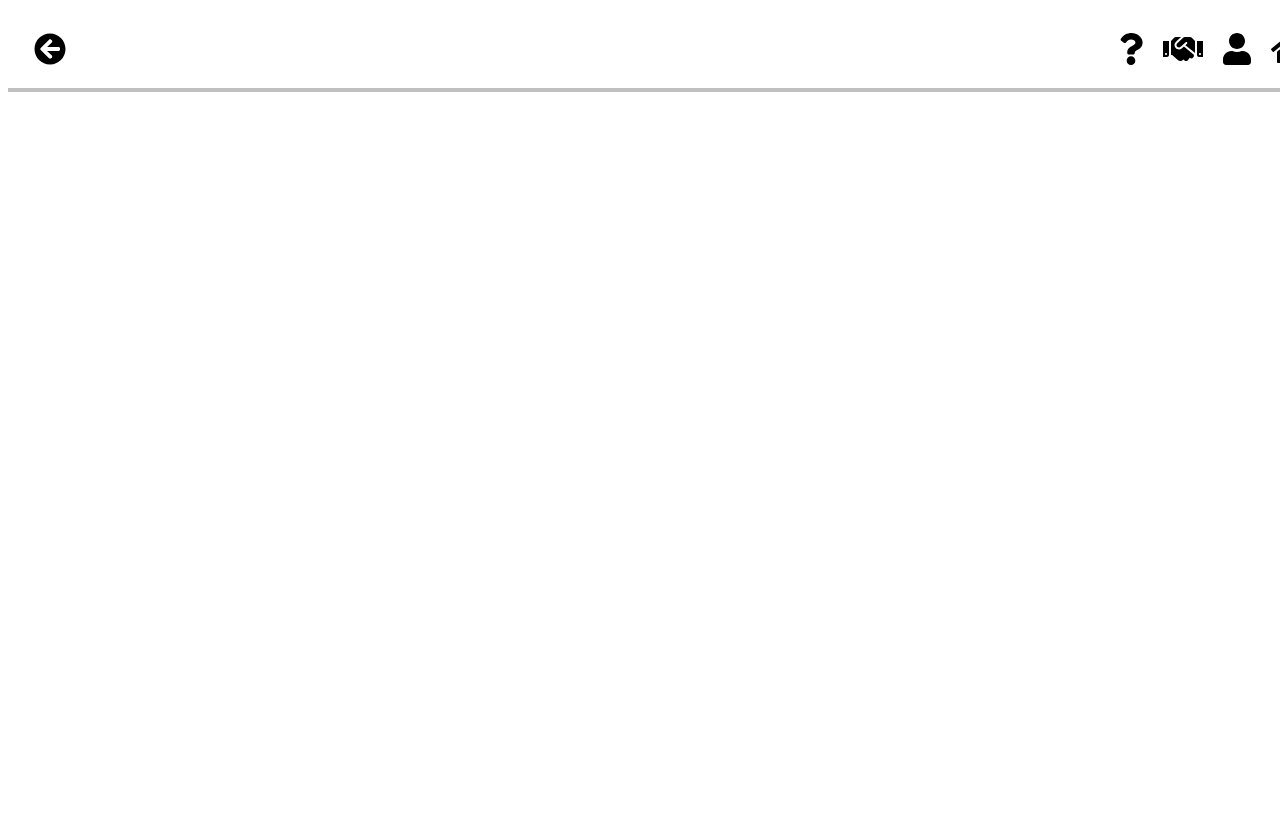
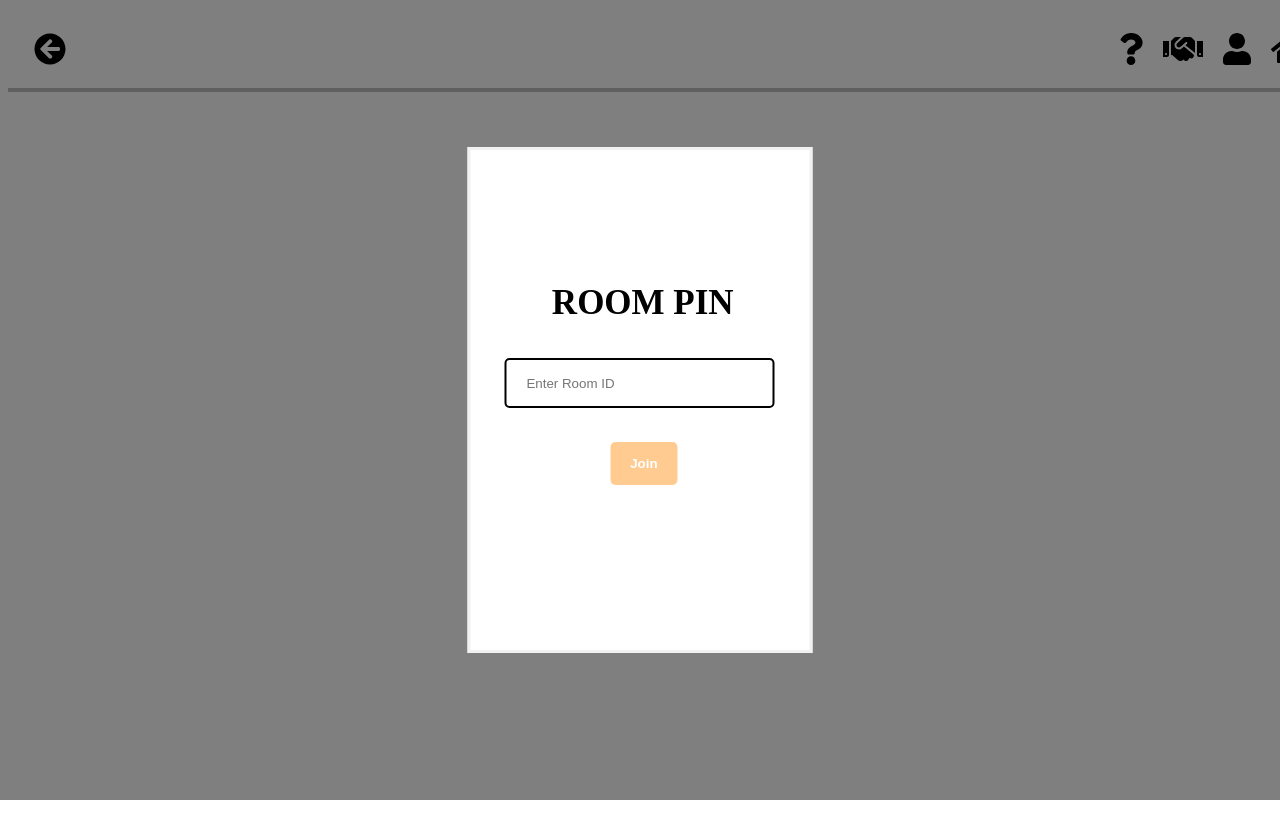
Before and after one commit to team-404-hcmus/QuizMeFE, a React (Create React App) app: page / in a window 1280 px wide. Both pictures are taken after a click on the icon 1182 px from the left and 49 px from the top of the page. Built offline with nearby package versions, Linux system fonts and the light colour scheme.

Commit message:
join room form

```diff
--- a/src/Component/HomeForm/form.css
+++ b/src/Component/HomeForm/form.css
@@ -8,3 +8,32 @@
 	border-radius: 5px;
     pointer-events: none;
 }
+
+.JRlabel{
+	position: absolute;
+	width: 100%;
+	height: 28px;
+	left: 24%;
+	top: 139px;
+	font-weight: bold;
+	font-size: 35px;
+	line-height: 28px;
+	display: flex;
+	align-items: center;
+	text-align: center;
+}
+
+.roomPin{
+	position: absolute;
+	max-width: 270px;
+	height: 50px;
+	left: 10%;
+	top: 200px;
+	border-radius: 5px;
+}
+.joinBtn{
+	padding: 10px 21px;
+	position: absolute;
+	left: 35%;
+	top: 279px;
+}
--- a/src/Component/HomeForm/index.tsx
+++ b/src/Component/HomeForm/index.tsx
@@ -55,7 +55,7 @@ function ProfileForm(props:any) {
 
 function ChangePassForm(props:any){
 	return(
-		<form>
+		<form className='joinRoomForm'>
 			<div>
 				<div className='labelContainer'>
 					<label className="label"><b>CHANGE</b></label>
@@ -80,4 +80,25 @@ function ChangePassForm(props:any){
 		</form>
 	)
 }
-export{ProfileForm,ChangePassForm}
+
+function JoinRoomForm(props:any){
+	return(
+		<form>
+			<div className='container'>
+				<div className='JRlabelContainer'>
+					<label className='JRlabel'><b>ROOM PIN</b></label>
+				</div>
+				<div className='container'>
+					<input type="text" placeholder="Enter Room ID" className='roomPin' required></input>
+				</div>
+				<div className='container'>
+					<div className='joinBtn'>
+						<button className='landingBtn' type="submit">Join</button>
+					</div>
+				</div>
+			</div>
+		</form>
+	)
+}
+
+export{ProfileForm,ChangePassForm,JoinRoomForm}
--- a/src/Component/LandingForm/form.css
+++ b/src/Component/LandingForm/form.css
@@ -80,3 +80,7 @@ span.pass {
 	border-radius: 5px;
     pointer-events: none;
 }
+
+.joinRoomForm{
+	height: 250px;
+}
--- a/src/Component/LandingForm/index.tsx
+++ b/src/Component/LandingForm/index.tsx
@@ -9,6 +9,7 @@ function LoginForm(props:any) {
 			return !e;
 		})
 	}
+
 	return (
 	  <form className="Login" onSubmit={async function(e) {
 		e.preventDefault();
--- a/src/Pages/HomePage.tsx
+++ b/src/Pages/HomePage.tsx
@@ -1,6 +1,6 @@
 import React, { useState } from "react";
 import "./HomePage.css";
-import { ProfileForm } from "Component/HomeForm";
+import { ProfileForm, JoinRoomForm } from "Component/HomeForm";
 import { FontAwesomeIcon } from "@fortawesome/react-fontawesome";
 import { faHome,faUser,faQuestion,
     faArrowCircleLeft,faHandshake } from "@fortawesome/free-solid-svg-icons";
@@ -9,6 +9,7 @@ import { faHome,faUser,faQuestion,
 function HomePage()
 {
     const [profile, setProfile] = useState(false);
+    const [joinroom, setJoinRoom] = useState(false);
     function clickProfile(){
         setProfile( function(e){
             return !e;
@@ -18,11 +19,25 @@ function HomePage()
             overlay.style.display = "block";//set overlay background
         }
     }
+    function clickJoinRoom(){
+        setJoinRoom( function(e){
+            return !e;
+        })
+        const overlay = document.getElementById('overlay');
+        if (overlay) {
+            overlay.style.display = "block";//set overlay background
+        }
+    }
     function offOverlay()//tủn off overlay background
     {
-        setProfile( function(e){
-            return !e;
-        })
+        if(profile==true)
+        {
+            setProfile(false);
+        }
+        if(joinroom==true)
+        {
+            setJoinRoom(false);
+        }
         const overlay = document.getElementById('overlay');
         if (overlay) {
             overlay.style.display = "none";
@@ -31,6 +46,7 @@ function HomePage()
     return(
         <>
             {profile?<ProfileForm></ProfileForm>:null}
+            {joinroom?<JoinRoomForm></JoinRoomForm>:null}
             <div id="overlay" onClick={offOverlay}>
 			</div>
             <div className="homepageContainer">
@@ -40,7 +56,8 @@ function HomePage()
                     </div>
                     <div className="rightMenu">
                         <FontAwesomeIcon className="rightIcon" icon={faQuestion} size="2x"></FontAwesomeIcon>
-                        <FontAwesomeIcon className="rightIcon" icon={faHandshake}size="2x"></FontAwesomeIcon>
+                        <FontAwesomeIcon className="rightIcon" icon={faHandshake}size="2x"
+                        onClick={clickJoinRoom}></FontAwesomeIcon>
                         <FontAwesomeIcon className="rightIcon"icon={faUser}size="2x"
                         onClick={clickProfile}></FontAwesomeIcon>
                         <FontAwesomeIcon className="rightIcon"icon={faHome}size="2x"></FontAwesomeIcon>
--- a/src/index.tsx
+++ b/src/index.tsx
@@ -3,7 +3,6 @@ import ReactDOM from "react-dom";
 import {LandingPage} from "Pages/LandingPage";
 import {QuizPlaying} from "Pages/QuizPlaying";
 import {HomePage} from "Pages/HomePage";
-import { ProfileForm,ChangePassForm } from "Component/HomeForm";
 
 function APP(){
 	const [state, setstate] = useState<number>(0);
```
